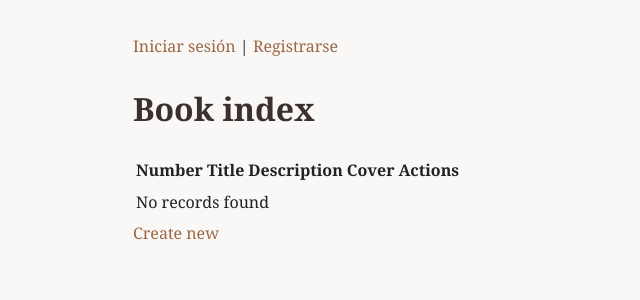
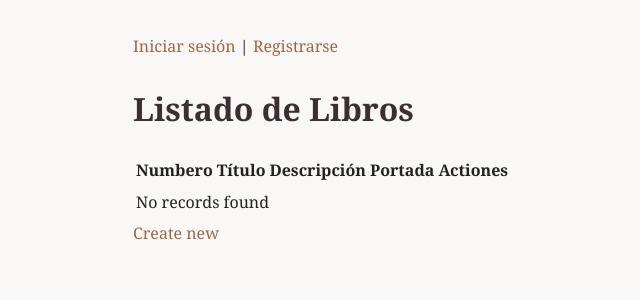
Before and after one commit to JuanCarlos94K/TFG, a Symfony app: template templates/book/index.html.twig in a window 1280 px wide. Shown: the top 300 px of the page, without its empty margins (157-797 px from the left). Run offline with Twig, Linux system fonts and the light colour scheme; the template is opened without the code that fills it, so the values that code supplies are empty; style sheets or scripts are compiled from the project's sources; some libraries are stand-ins or nearby versions.

Commit message:
Comentarios

```diff
--- a/src/Controller/ChapterController.php
+++ b/src/Controller/ChapterController.php
@@ -52,7 +52,6 @@ public function show(
     string $slug,
     Request $request,
     EntityManagerInterface $entityManager,
-    Security $security
 ): Response {
     $chapter = $chapterRepository->findOneBy(['slug' => $slug]);
 
@@ -73,7 +72,7 @@ public function show(
     // 🚩 Aquí creamos el formulario de comentario
     $comment = new Comment();
     $comment->setChapter($chapter);
-    $comment->setAuthor($security->getUser());
+    $comment->setAuthor($this->getUser());
 
     $form = $this->createForm(CommentTypeForm::class, $comment);
     $form->handleRequest($request);
--- a/templates/book/index.html.twig
+++ b/templates/book/index.html.twig
@@ -1,18 +1,18 @@
 {% extends 'base.html.twig' %}
 
-{% block title %}Book index{% endblock %}
+{% block title %}Listado de Libros{% endblock %}
 
 {% block body %}
-    <h1 class="text-3xl font-bold mb-6">Book index</h1>
+    <h1 class="text-3xl font-bold mb-6">Listado de Libros</h1>
 
     <table class="min-w-full border-collapse border border-gray-200 shadow-md">
         <thead class="bg-gray-100">
             <tr>
-                <th class="border border-gray-300 px-4 py-2 text-left">Number</th>
-                <th class="border border-gray-300 px-4 py-2 text-left">Title</th>
-                <th class="border border-gray-300 px-4 py-2 text-left">Description</th>
-                <th class="border border-gray-300 px-4 py-2 text-left">Cover</th>
-                <th class="border border-gray-300 px-4 py-2 text-left">Actions</th>
+                <th class="border border-gray-300 px-4 py-2 text-left">Numbero</th>
+                <th class="border border-gray-300 px-4 py-2 text-left">Título</th>
+                <th class="border border-gray-300 px-4 py-2 text-left">Descripción</th>
+                <th class="border border-gray-300 px-4 py-2 text-left">Portada</th>
+                <th class="border border-gray-300 px-4 py-2 text-left">Actiones</th>
             </tr>
         </thead>
         <tbody>
@@ -23,14 +23,14 @@
                 <td class="border border-gray-300 px-4 py-2 align-top">{{ book.description }}</td>
                 <td class="border border-gray-300 px-4 py-2 align-top">
                     {% if book.cover %}
-                    <img src="{{ book.cover }}" alt="Portada del libro" style="max-width: 200px;" />
+                    <img src="{{ book.cover }}" alt="Portada del libro" style="max-width: 250px;" />
                     {% else %}
                         <span class="italic text-gray-500">No cover</span>
                     {% endif %}
                 </td>
                 <td class="border border-gray-300 px-4 py-2 align-top space-x-2">
-                    <a href="{{ path('app_book_show', {'id': book.id}) }}" class="text-blue-600 hover:underline">show</a>
-                    <a href="{{ path('app_book_edit', {'id': book.id}) }}" class="text-green-600 hover:underline">edit</a>
+                    <a href="{{ path('app_book_show', {'id': book.id}) }}" class="text-blue-600 hover:underline">ampliar</a>
+                    <a href="{{ path('app_book_edit', {'id': book.id}) }}" class="text-green-600 hover:underline">editar</a>
                 </td>
             </tr>
         {% else %}
```
